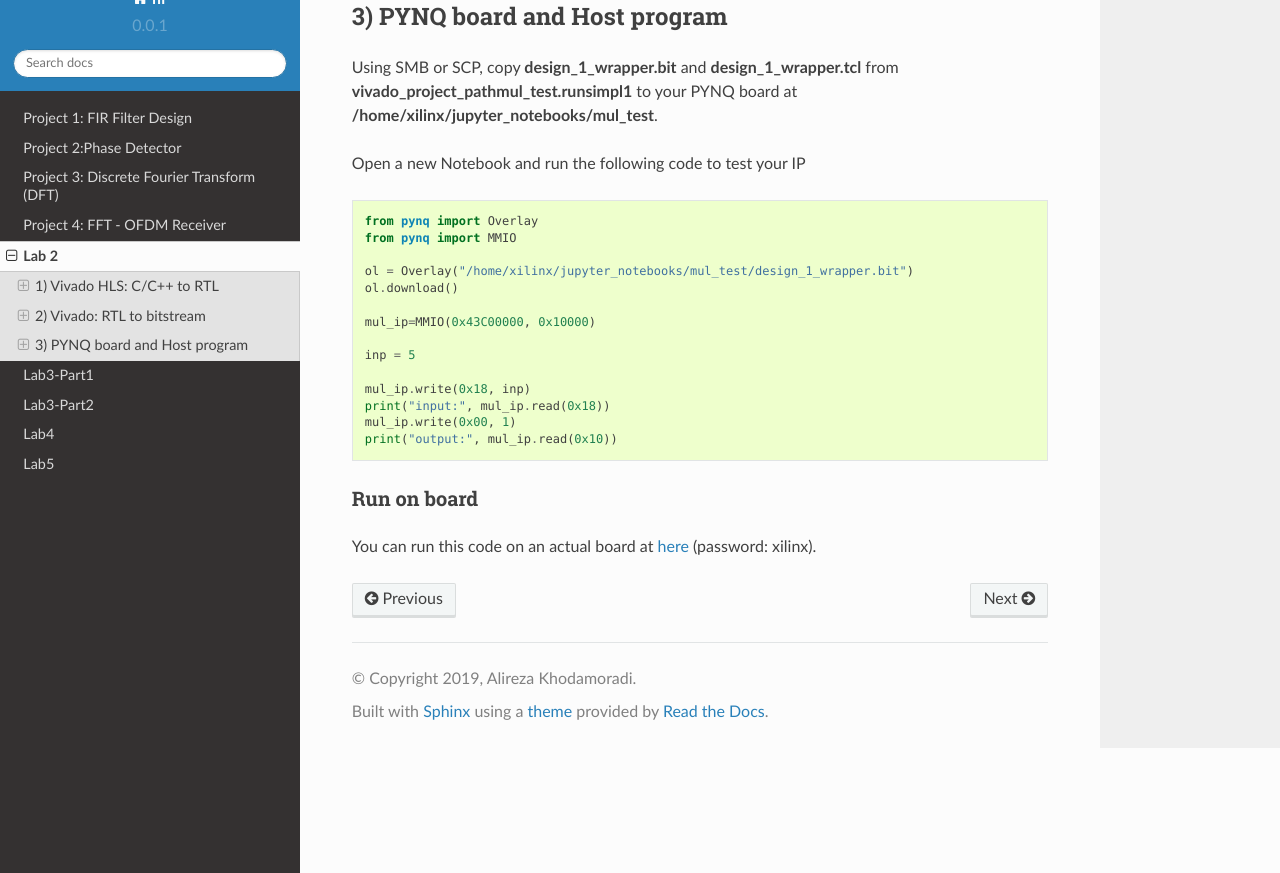
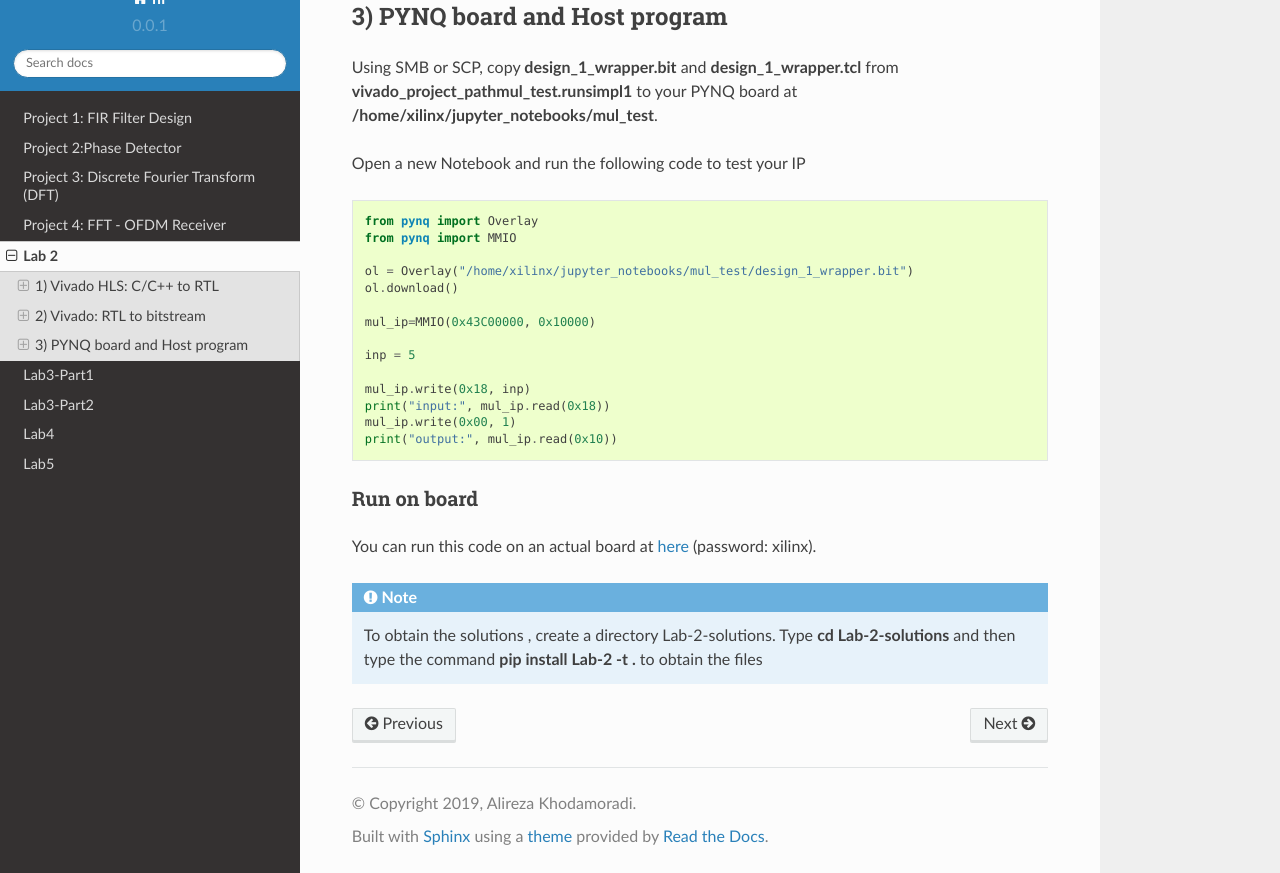
Before and after one commit to KastnerRG/Read_the_docs, a Sphinx documentation site: the page built from docs/PYNQ-example.rst, in a window 1280 px wide and 900 px high, scrolled down 8079 px, cut to the strip 27-900 px from the top of the window. Built offline with Sphinx 7.4.7 and the Read the Docs theme 2.0.0, drawn with Linux system fonts in a browser that asks for light colours.

Commit message:
Added note for the lab solutions to be installed using pip

```diff
--- a/docs/PYNQ-example.rst
+++ b/docs/PYNQ-example.rst
@@ -175,15 +175,4 @@ Run on board
 ~~~~~~~~~~~~
 You can run this code on an actual board at `here <http://krg_pynq_01.ucsd.edu:9090/notebooks/mul_test/demo.ipynb>`_ (password: xilinx).
 
-.. toctree::
-   :maxdepth: 2
-   :caption: Contents:
-
-
-
-.. Indices and tables
-.. ==================
-
-.. * :ref:`genindex`
-.. * :ref:`modindex`
-.. * :ref:`search`
+.. Note:: To obtain the solutions , create a directory Lab-2-solutions. Type **cd Lab-2-solutions** and then type the command **pip install Lab-2 -t .** to obtain the files
--- a/docs/axidma.rst
+++ b/docs/axidma.rst
@@ -208,3 +208,5 @@ Create a new Jupyter notebook and run the following code to test your design:
 	print('Hardware execution time: ', t_stop-t_start)
 	for i in range(0, length):
 	    print('{}*2 = {}'.format(in_buffer[i], out_buffer[i]))
+
+.. Note:: To obtain the solutions , create a directory Lab-3-Part1-solutions. Type **cd Lab-3-Part1-solutions** and then type the command **pip install Lab-3-Part1 -t .** to obtain the files
--- a/docs/axidma2.rst
+++ b/docs/axidma2.rst
@@ -236,3 +236,5 @@ Create a new Jupyter notebook and run the following code to test your design:
 	print('Hardware execution time: ', t_stop-t_start)
 	for i in range(0, length):
 	    print('{}+{} = {}'.format(in_buffer1[i], in_buffer2[i], out_buffer[i]))
+
+.. Note:: To obtain the solutions , create a directory Lab-3-Part2-solutions. Type **cd Lab-3-Part2-solutions** and then type the command **pip install Lab-3-Part2 -t .** to obtain the files
--- a/docs/conf.py
+++ b/docs/conf.py
@@ -104,6 +104,7 @@ html_static_path = ['nstatic']
 # refs: http://alabaster.readthedocs.io/en/latest/installation.html#sidebars
 html_sidebars = {
     '**': [
+        'globaltoc.html',
         'relations.html',  # needs 'show_related': True theme option to display
         'searchbox.html',
     ]
--- a/docs/index.rst
+++ b/docs/index.rst
@@ -251,6 +251,10 @@ Place your code on your Bitbucket repository. Put separate assignments in separa
 
 Your grade will be determined by your answers to the questions and how well your "best" design compares to the other students in the class. Your answers should be well written. Additional points (up to 20) will be subtracted for poor formatting and/or answers that are hard to understand. Examples of issues include any spelling errors, multiple/egregious grammar errors, poor presentation of results, lack of written comparison of the results, etc. A well-written report is concise. You will be deducted points if you do not follow the instructions on directory naming and file structure.
 
+
+
+
+
 .. toctree::
    :maxdepth: 2
    :hidden:
--- a/docs/pl-ps_interrupt.rst
+++ b/docs/pl-ps_interrupt.rst
@@ -234,3 +234,5 @@ Connect to your PYNQ board and create a new folder. Copy fact_intrpt.tcl and fac
 
 	# Removing the IP task from the event loop.
 	ip_task.cancel()
+
+.. Note:: To obtain the solutions , create a directory Lab-4 solutions. Type **cd Lab-4-solutions** and then type the command **pip install Lab-4 -t .** to obtain the files
```
